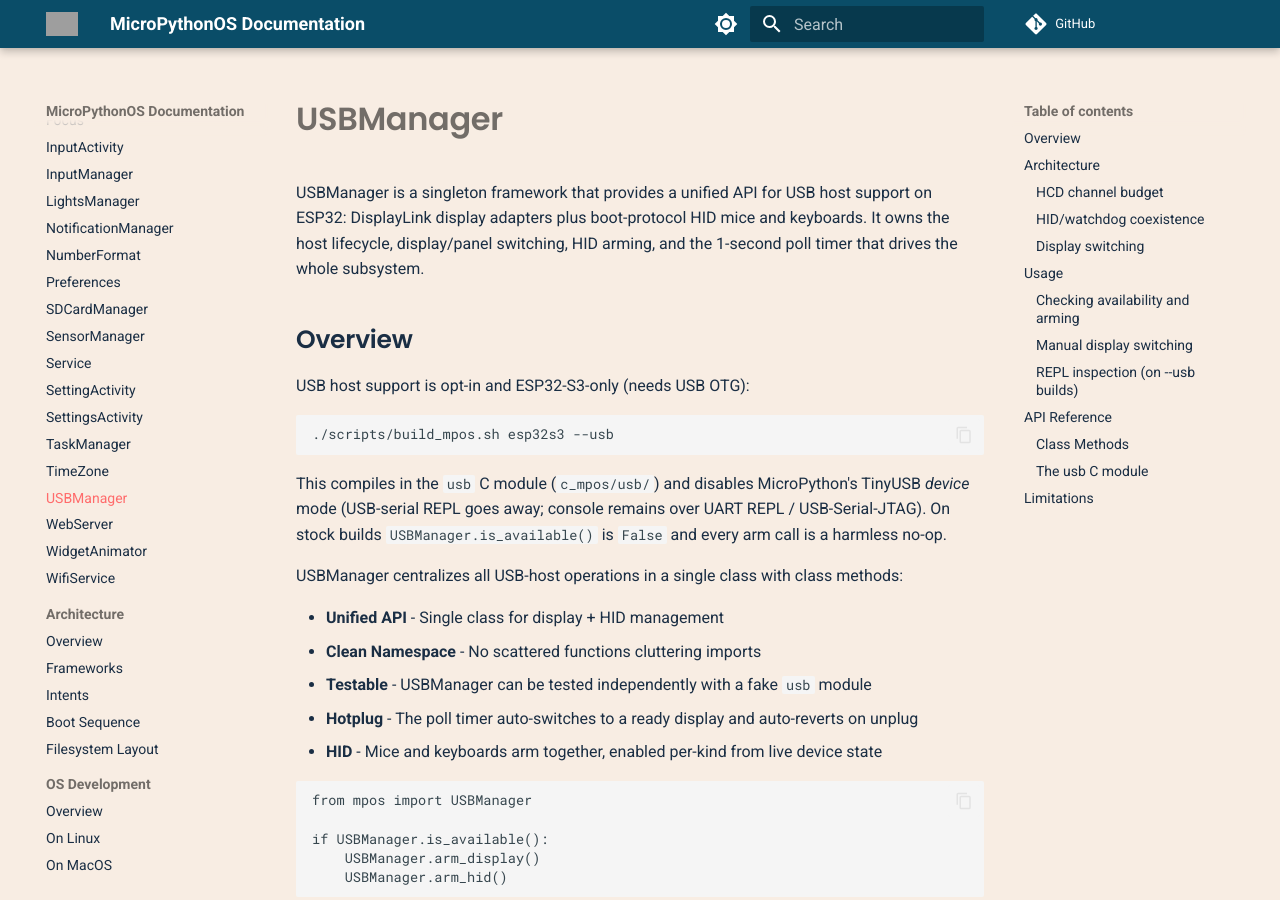
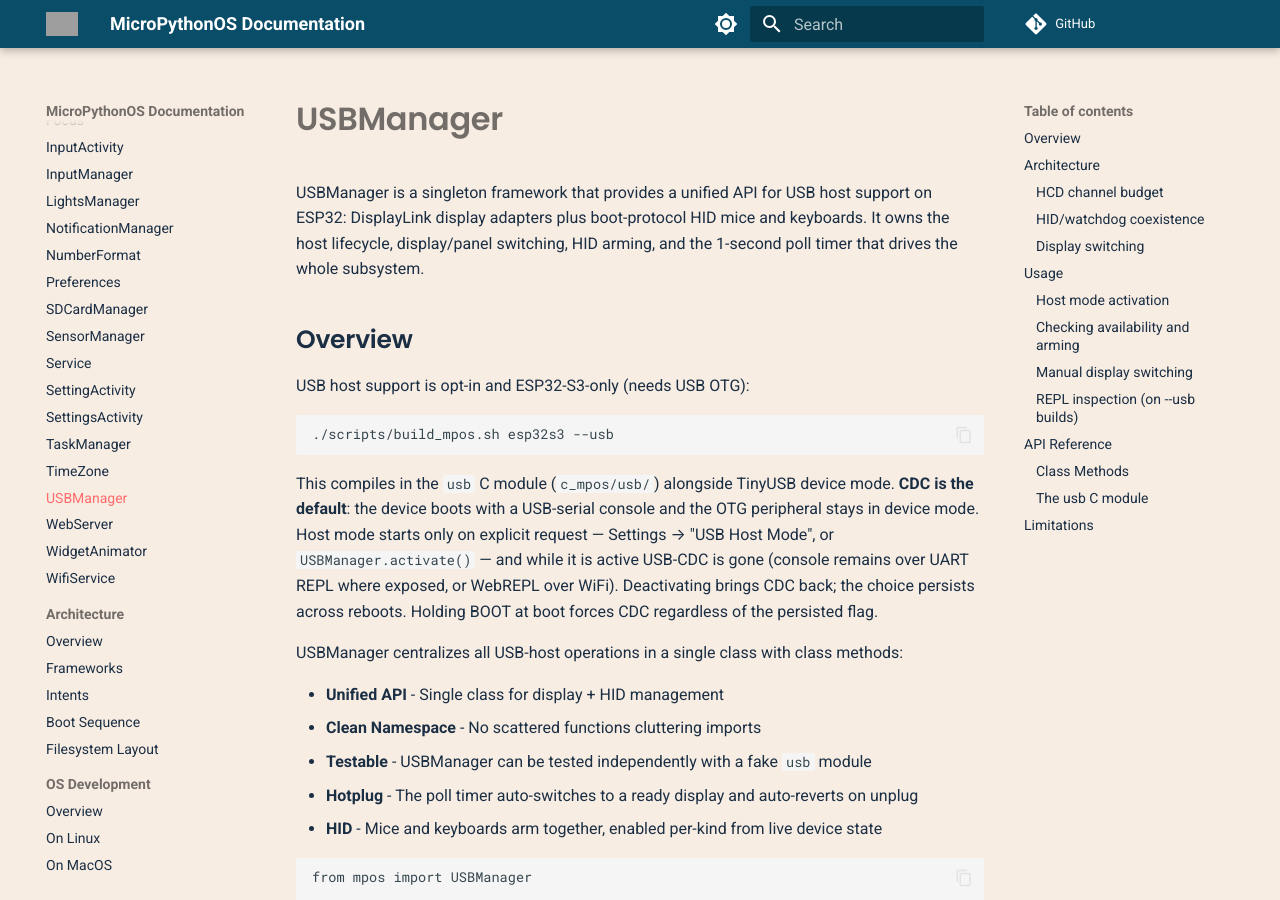
Before and after one commit to MicroPythonOS/docs, an MkDocs documentation site: the page built from docs/frameworks/usb-manager.md, in a window 1280 px wide and 900 px high. Built offline with MkDocs 1.6.1 and Material for MkDocs 9.7.7, drawn with Linux system fonts in a browser that asks for light colours; comment, search, counter and statistics services are not loaded; some of the changed text lies outside the part shown; grey boxes are pictures that could not be loaded.

Commit message:
usb: document dynamic host mode (activate/deactivate, CDC default, BOOTSEL escape)

````diff
--- a/docs/frameworks/usb-manager.md
+++ b/docs/frameworks/usb-manager.md
@@ -10,7 +10,7 @@ USB host support is opt-in and ESP32-S3-only (needs USB OTG):
 ./scripts/build_mpos.sh esp32s3 --usb
 ```
 
-This compiles in the `usb` C module (`c_mpos/usb/`) and disables MicroPython's TinyUSB *device* mode (USB-serial REPL goes away; console remains over UART REPL / USB-Serial-JTAG). On stock builds `USBManager.is_available()` is `False` and every arm call is a harmless no-op.
+This compiles in the `usb` C module (`c_mpos/usb/`) alongside TinyUSB device mode. **CDC is the default**: the device boots with a USB-serial console and the OTG peripheral stays in device mode. Host mode starts only on explicit request — Settings → "USB Host Mode", or `USBManager.activate()` — and while it is active USB-CDC is gone (console remains over UART REPL where exposed, or WebREPL over WiFi). Deactivating brings CDC back; the choice persists across reboots. Holding BOOT at boot forces CDC regardless of the persisted flag.
 
 USBManager centralizes all USB-host operations in a single class with class methods:
 
@@ -62,9 +62,24 @@ A healthy, enumerated HID reads exactly like a wedged adapter (connected + enabl
 
 ### Display switching
 
-`mpos.main` arms the display at boot without waiting; the poll timer switches the UI over automatically when a monitor becomes ready and reverts on disconnect. The swap suspends the LVGL pump, tears down activities, repoints indevs to the new display (panel touch is remapped through the panel's own proven mapping — no per-board tables), moves the topmenu, and restarts the launcher. Resolution floor is 640x480: smaller modes need a sub-25 MHz pixel clock that real monitors cannot sync to.
+When host mode is active, `mpos.main` arms the display at boot without waiting; the poll timer switches the UI over automatically when a monitor becomes ready and reverts on disconnect. The swap suspends the LVGL pump, tears down activities, repoints indevs to the new display (panel touch is remapped through the panel's own proven mapping — no per-board tables), moves the topmenu, and restarts the launcher. Resolution floor is 640x480: smaller modes need a sub-25 MHz pixel clock that real monitors cannot sync to.
 
 ## Usage
+
+### Host mode activation
+
+```python
+from mpos import USBManager
+
+USBManager.activate()    # leave CDC device mode, start host, arm display+HID
+USBManager.deactivate()  # stop host, bring CDC back (REPL rejoins automatically)
+USBManager.host_mode_active()  # live host state
+```
+
+Both persist the choice (`host_mode` in the `com.micropythonos.usb`
+preferences) so reboots keep it; pass `persist=False` for a one-shot switch.
+`mpos.main` honors the persisted flag at boot. Both are idempotent and safe
+to retry. On stock builds (no `usb` module) they return `False`.
 
 ### Checking availability and arming
 
@@ -76,7 +91,7 @@ if USBManager.is_available():
     USBManager.arm_hid()            # HID client + mouse/keyboard indevs
 ```
 
-Both are idempotent and safe to retry. On stock builds (no `usb` module) they return `None`.
+Both are idempotent and safe to retry. On stock builds (no `usb` module) they return `None`. In host-mode builds these run automatically: `activate()` calls them, and boot does too when host mode persisted.
 
 ### Manual display switching
 
@@ -108,6 +123,10 @@ usb.hid_loop_lag()       # ms since the HID task pumped events (~100 healthy)
 ### Class Methods
 
 - `is_available()` - `True` when the `usb` C module is importable (`--usb` build).
+- `activate(persist=True)` - Leave CDC device mode, start the host stack, arm display + HID. Returns `False` on stock builds or failure.
+- `deactivate(persist=True)` - Stop host (UI back to panel, indevs removed), bring CDC back. Returns `False` on stock builds or failure.
+- `host_mode_active()` - Live host state (`True` between successful activate/deactivate).
+- `host_boot_requested()` - Persisted flag honored at boot (`False` when BOOT held).
 - `arm_display(width=640, height=480)` - Construct (once) and start the adapter handle, ensure the poll timer. Returns the `usb.Display` or `None`.
 - `arm_hid()` - Start the HID client, create the shared `HIDHub` plus `USBMouse`/`USBHIDKeyboard` indevs (disabled until their kind streams). Returns the mouse or `None`.
 - `switch_to_usb(width=640, height=480, timeout_s=0)` - Blocking-init the adapter and swap the UI to it.
@@ -119,10 +138,14 @@ usb.hid_loop_lag()       # ms since the HID task pumped events (~100 healthy)
 - `usb.Display(port=0, width=0, height=0, ignore_edid=False)` - Adapter handle. `start()`, `poll()` (True on READY/disconnect/mode change), `ready()`, `width()`, `height()`, `chip_name()`, `update_565(x, y, w, h, buf)`, `fill(x, y, w, h, color)`, `flush(timeout_ms=100)`, `set_mode(w, h)`, `force_reenum()` (root-port power cycle).
 - Host inspection: `bus_devices()`, `lsusb()`, `hub_ports()`, `reset_port(hub_addr, port[, power_cycle[, force]])`, `set_watchdog(on)`, `auto_reset_idle([on])` (bare call reads back), `set_log(on)`.
 - HID transport: `hid_start()`, `hid_poll()`, `hid_drain()`, `hid_state()`, `hid_claimed_addrs()`, `hid_parked()`, `hid_retry()`, `hid_poll_stats()`, `hid_loop_lag()`, `hid_verbose([on])`, `hid_set_kbd_transient([on])` (keyboards stay persistent by default; the toggle is a live A/B switch).
+- Mode switching: `activate_host()`, `deactivate_host()`, `host_active()`.
 
 ## Limitations
 
 - ESP32-S3 only; DisplayLink DL-1xx only (tested on DL-165/DL-195).
+- Activating host mode kills USB-CDC until deactivated (announce it before
+  toggling on no-UART boards); UART REPL where exposed, WebREPL over WiFi,
+  and holding BOOT at boot (forces CDC) are the ways back.
 - 640x480 minimum mode; rotation fixed to `_0`; RGB565 only.
 - Full display + mouse + keyboard combo cannot fit the S3 channel budget persistently (the keyboard parks until something unplugs); transient keyboard polling (`usb.hid_set_kbd_transient(True)`) holds no persistent pipe and is the experimental fit-the-combo option.
 - A wedged adapter behind an externally powered hub is not recoverable by port resets — power-cut the adapter itself.
````
